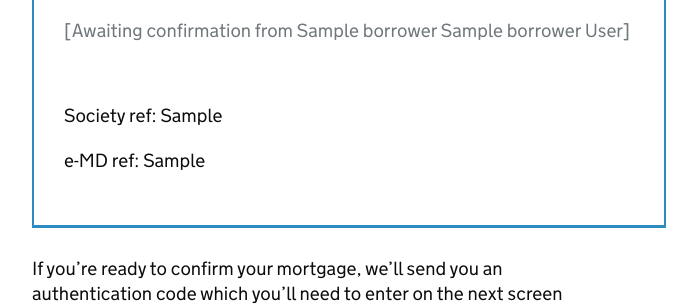
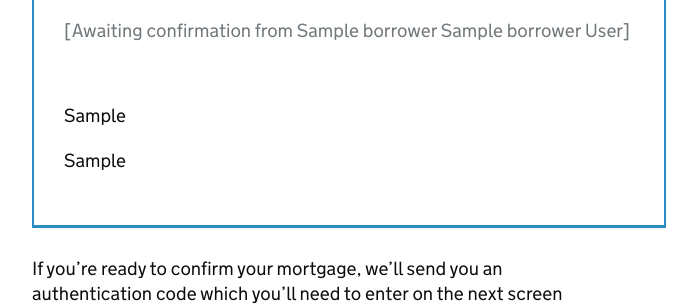
Before and after one commit to LandRegistry-Attic/dm-borrower-frontend, a Python web app: template application/templates/viewdeed.html in a window 1280 px wide. Shown: the part 1314-1622 px from the top of the page, without its empty margins (128-825 px from the left). Run offline with Jinja, Linux system fonts and the light colour scheme; the template is opened without the code that fills it: most values are stand-ins (such as "Sample title", 1, 10 or a date in 2020); some libraries are stand-ins or nearby versions.

Commit message:
Remove label

```diff
--- a/application/templates/viewdeed.html
+++ b/application/templates/viewdeed.html
@@ -83,9 +83,9 @@
         <div class="deed-form-ref">
           <h3 class="visuallyhidden">Form of digital mortgage deed filed at HM Land Registry under reference</h3>
           {% if deed_data.deed.society_ref %}
-          <p>Society ref: {{ deed_data.deed.society_ref }}</p>
+          <p>{{ deed_data.deed.society_ref }}</p>
           {% endif %}
-          <p>e-MD ref: {{ deed_data.deed.md_ref }}</p>
+          <p>{{ deed_data.deed.md_ref }}</p>
         </div>
 
       </article>
```
